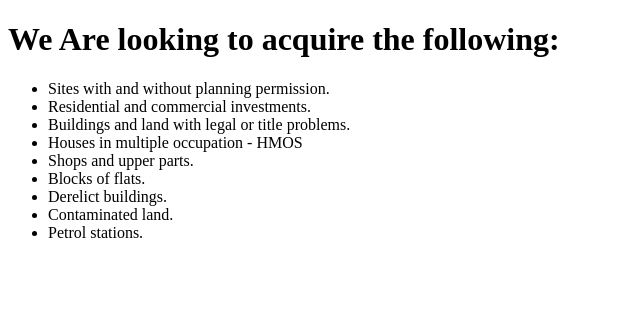
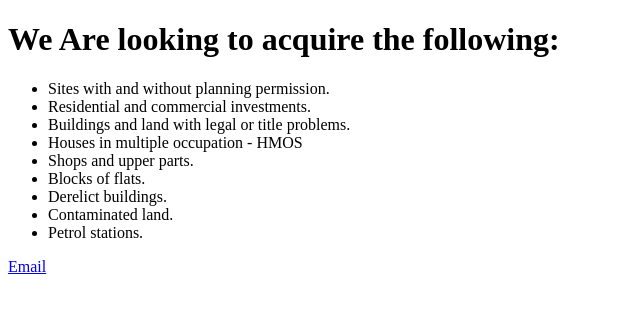
Before and after one commit to nakedpress/crosbyestates.github.io, a plain HTML site: page index.html in a window 1280 px wide. Shown: the full height of the page, 0-640 px from the left. Drawn offline with Linux system fonts and the light colour scheme.

Commit message:
Update index.html

```diff
--- a/index.html
+++ b/index.html
@@ -16,5 +16,6 @@
 			<li>Contaminated land.</li>
 			<li>Petrol stations.</li>
 		</ul>
+	<p><a href="mailto:info@crosbyestates.co.uk">Email</a></p>
 </body>
 </html>
```
